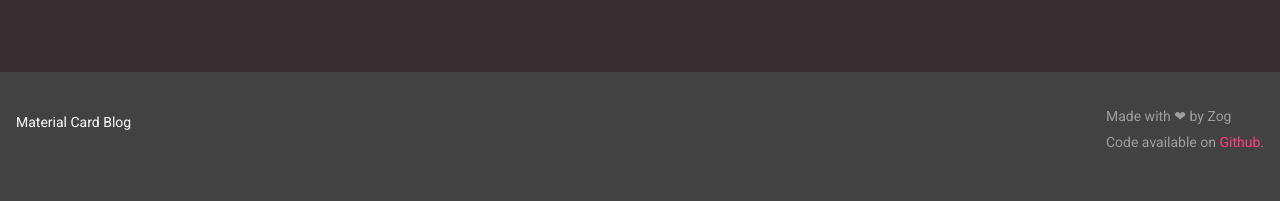
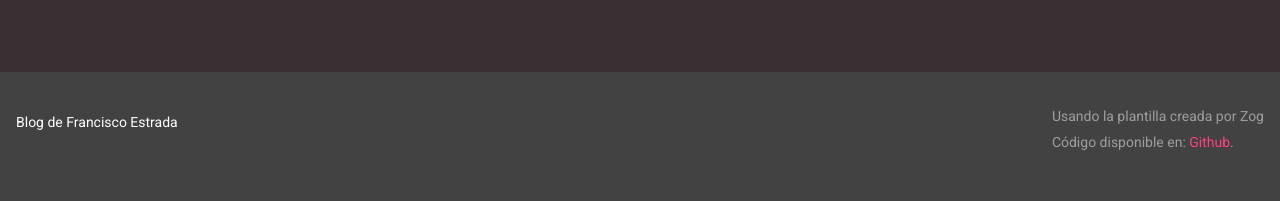
Before and after one commit to pastranats/franciscoestrada.github.io, a Jekyll site: the page built from index.html, in a window 1280 px wide. Shown: the part 1268-1469 px from the top of the page. Built offline with Jekyll 4.4.1, drawn with Linux system fonts in a browser that asks for light colours; nearby versions of some CDN libraries; the list of posts is cut into pages by our own code.

Commit message:
Update footer.html

```diff
--- a/_includes/footer.html
+++ b/_includes/footer.html
@@ -1,8 +1,8 @@
 <footer class="mdl-mini-footer">
   <div class="mdl-mini-footer__left-section">
-    <div class="mdl-logo">Material Card Blog</div>
+    <div class="mdl-logo">Blog de Francisco Estrada</div>
   </div>
   <div class="mdl-mini-footer--right-section">
-        <p>Made with ❤ by Zog<br>Code available on <a href="https://github.com/zogthealien/material-card-blog">Github</a>.</p>
+        <p>Usando la plantilla creada por Zog<br>Código disponible en: <a href="https://github.com/zogthealien/material-card-blog">Github</a>.</p>
   </div>
 </footer>
```
